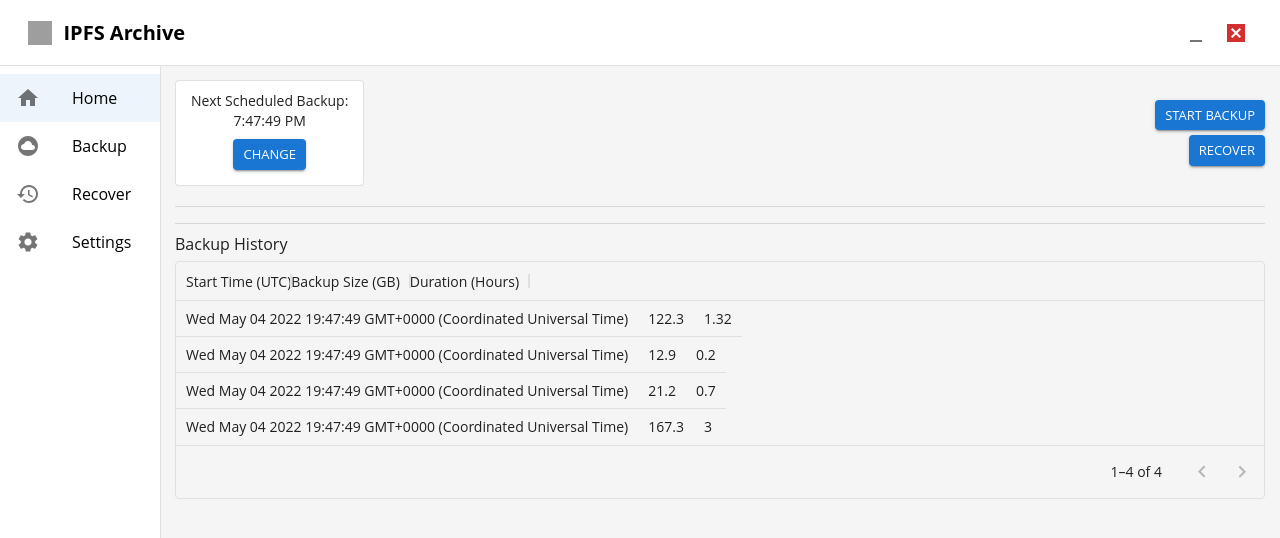
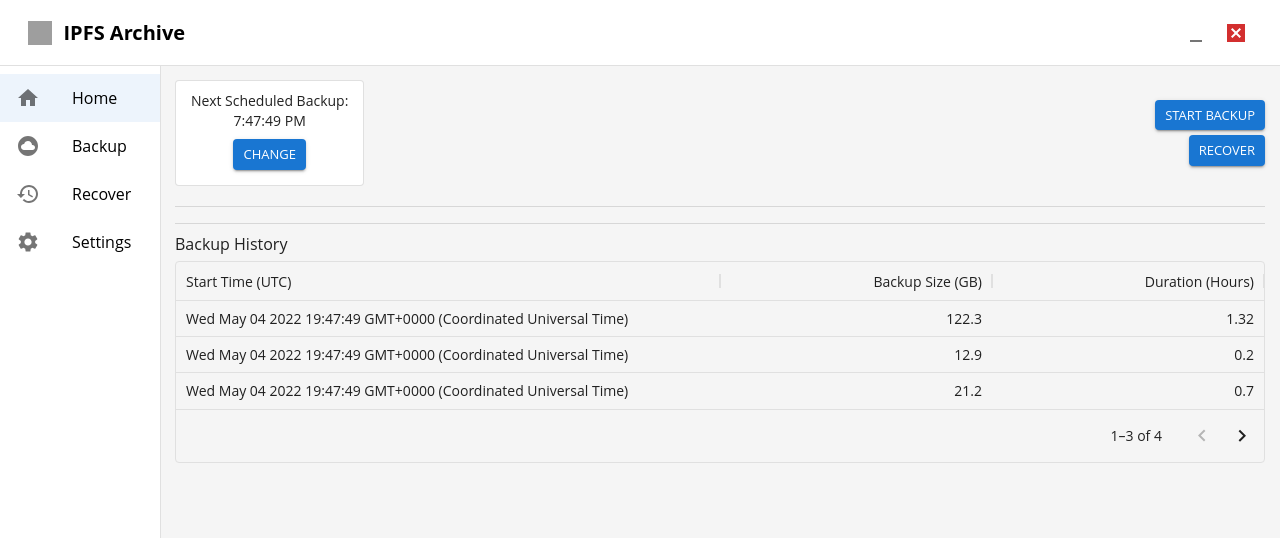
Before and after one commit to b7011343/ipfs-archive, a React (Create React App) app: page / in a window 1280 px wide. Shown: the top 538 px of the page. Built offline with nearby package versions, Linux system fonts and the light colour scheme; grey boxes are pictures that could not be loaded.

Commit message:
Fix datagrid

```diff
--- a/package.json
+++ b/package.json
@@ -20,6 +20,7 @@
     "@emotion/styled": "^11.8.1",
     "@mui/icons-material": "^5.6.2",
     "@mui/material": "^5.6.4",
+    "@mui/system": "^5.6.4",
     "@mui/x-data-grid": "^5.10.0",
     "@testing-library/jest-dom": "^5.16.4",
     "@testing-library/react": "^13.2.0",
--- a/src/pages/Home.jsx
+++ b/src/pages/Home.jsx
@@ -84,7 +84,9 @@
         <DataGrid
           rows={rows}
           columns={columns}
-          pageSize={5}
+          pageSize={3}
+          rowsPerPageOptions={[3]}
+          sx={{ height: '600px' }}
           autoHeight
           density='compact'
         />
--- a/src/resources/homeTableColumns.json
+++ b/src/resources/homeTableColumns.json
@@ -1,20 +1,23 @@
 [
   {
     "field": "startTime",
+    "description": "The time the backup began",
     "headerName": "Start Time (UTC)",
     "type": "string",
-    "width": "100%"
+    "flex": 2
   },
   {
     "field": "backupSize",
+    "description": "The number of GB backed up",
     "headerName": "Backup Size (GB)",
     "type": "number",
-    "width": "100%"
+    "flex": 1
   },
   {
     "field": "duration",
+    "description": "The number of hours it took to complete the backup",
     "headerName": "Duration (Hours)",
     "type": "number",
-    "width": "100%"
+    "flex": 1
   }
 ]
```
